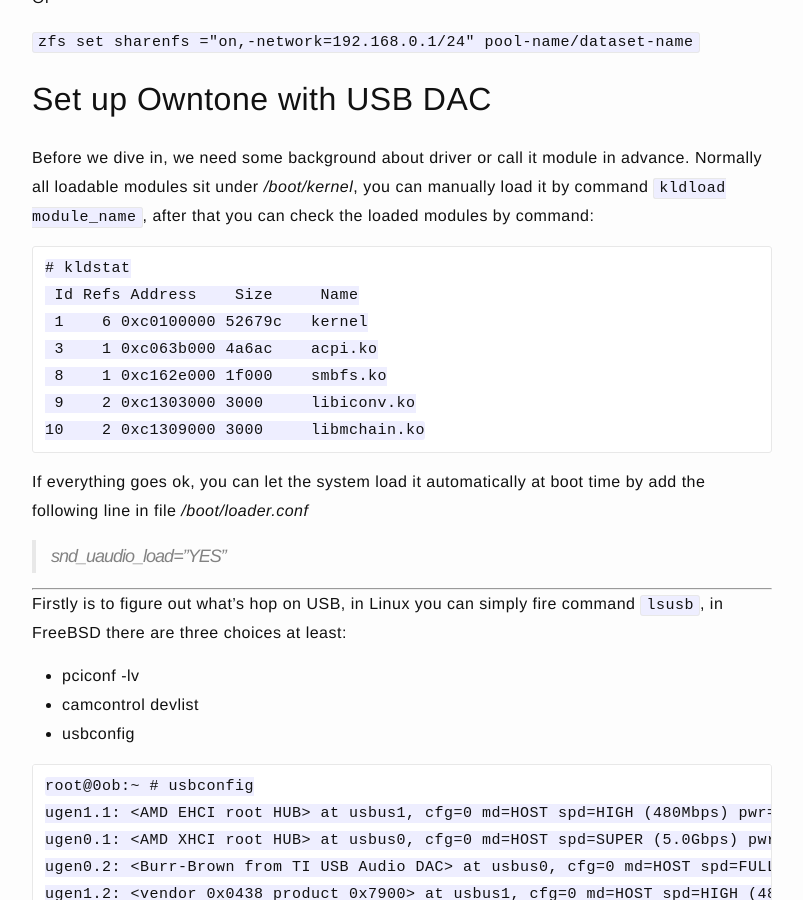
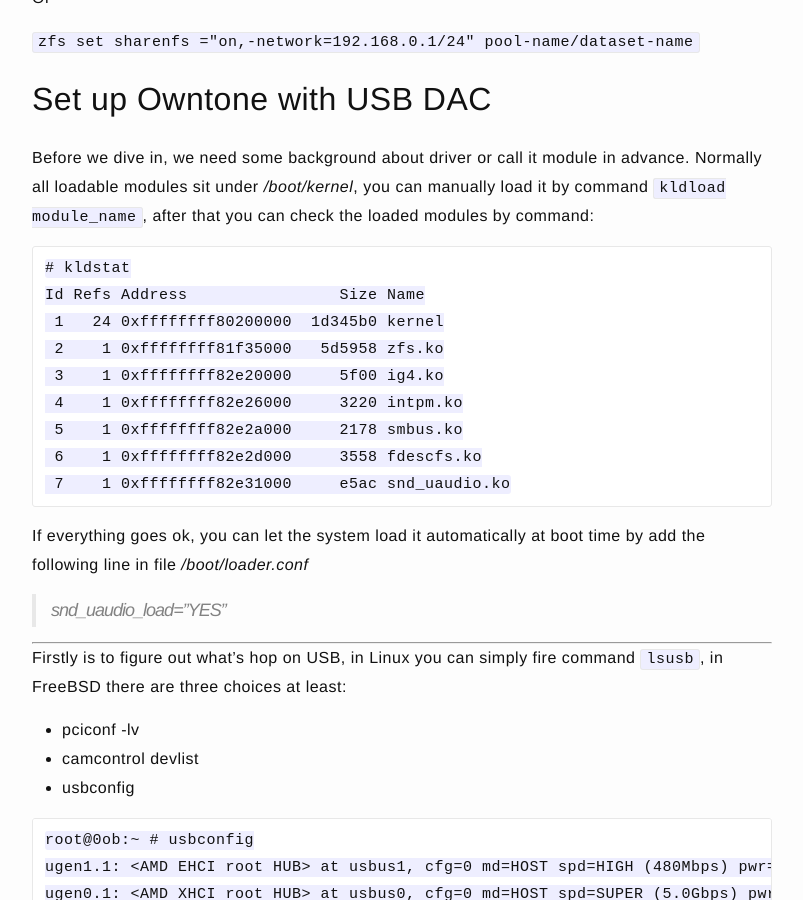
Before and after one commit to jazzi/jazzi.github.io, a Jekyll site: the page built from _posts/2023-12-21-hpe-microserver-gen10-with-freebsd.md, in a window 1280 px wide and 900 px high, scrolled down 13644 px. Shown: the whole window, without its empty margins (238-1041 px from the left). Built offline with Jekyll 4.4.1, drawn with Linux system fonts in a browser that asks for light colours.

Commit message:
add more

````diff
--- a/_posts/2023-12-21-hpe-microserver-gen10-with-freebsd.md
+++ b/_posts/2023-12-21-hpe-microserver-gen10-with-freebsd.md
@@ -509,12 +509,14 @@ Before we dive in, we need some background about driver or call it module in adv
 
 ```
 # kldstat
- Id Refs Address    Size     Name
- 1    6 0xc0100000 52679c   kernel
- 3    1 0xc063b000 4a6ac    acpi.ko
- 8    1 0xc162e000 1f000    smbfs.ko
- 9    2 0xc1303000 3000     libiconv.ko
-10    2 0xc1309000 3000     libmchain.ko
+Id Refs Address                Size Name
+ 1   24 0xffffffff80200000  1d345b0 kernel
+ 2    1 0xffffffff81f35000   5d5958 zfs.ko
+ 3    1 0xffffffff82e20000     5f00 ig4.ko
+ 4    1 0xffffffff82e26000     3220 intpm.ko
+ 5    1 0xffffffff82e2a000     2178 smbus.ko
+ 6    1 0xffffffff82e2d000     3558 fdescfs.ko
+ 7    1 0xffffffff82e31000     e5ac snd_uaudio.ko
 ```
 If everything goes ok, you can let the system load it automatically at boot time by add the following line in file */boot/loader.conf*
 
````
